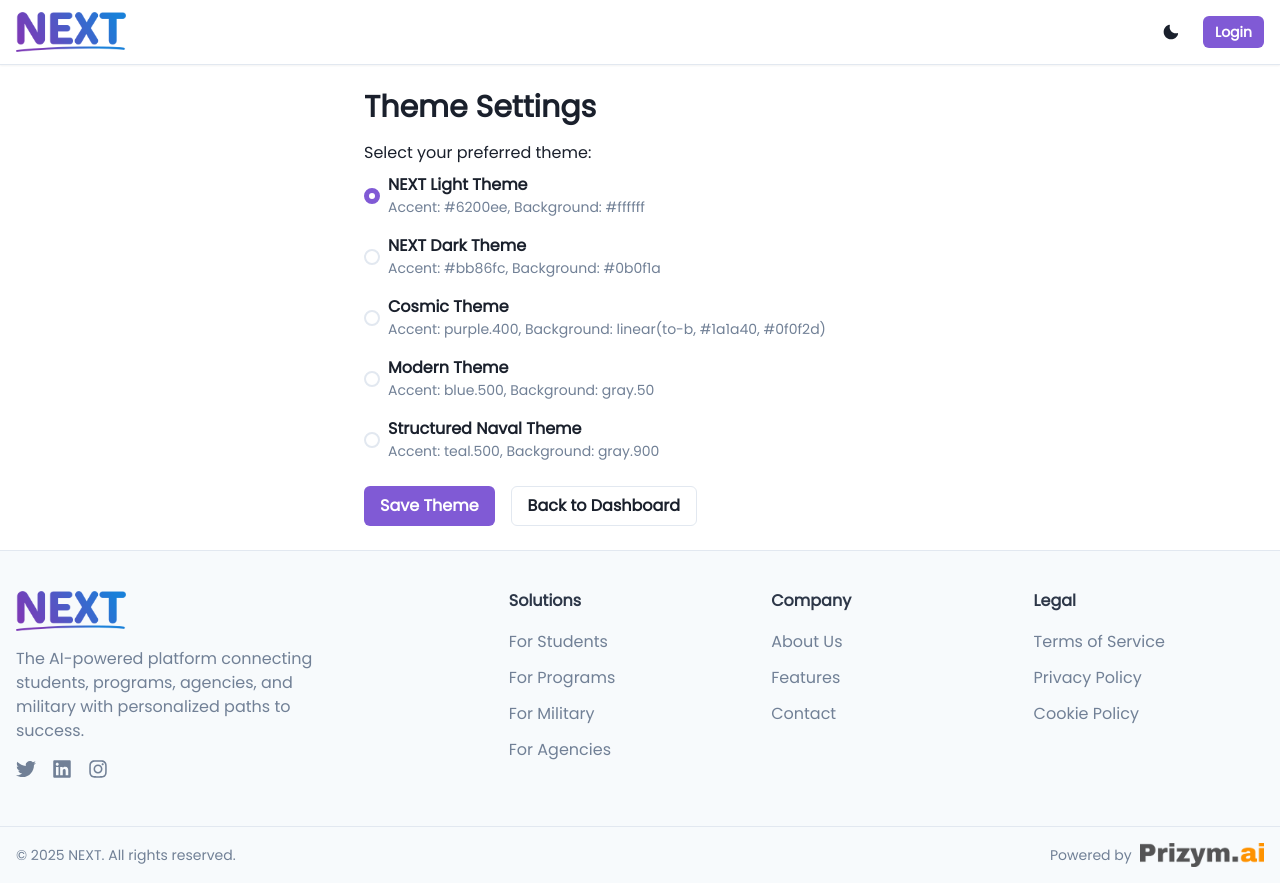
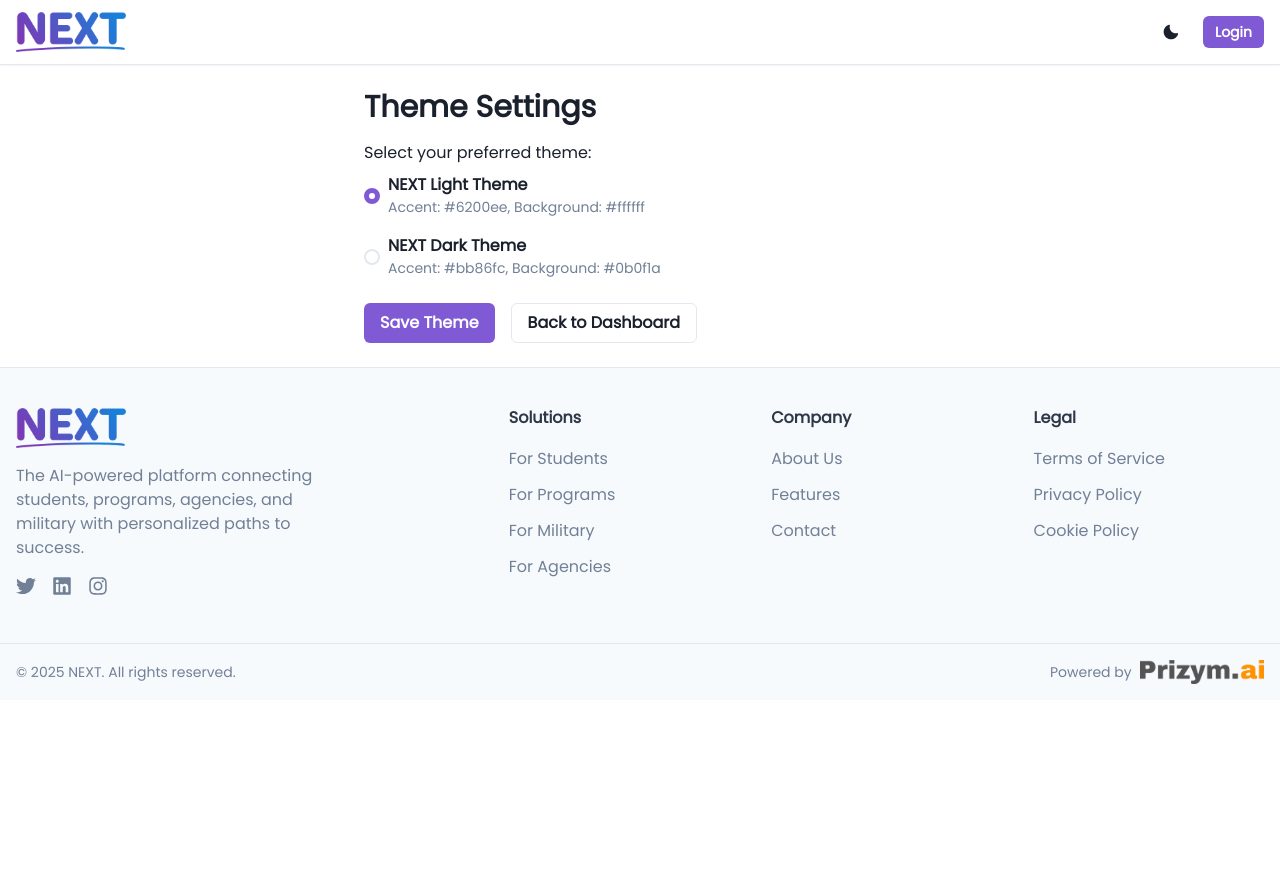
Before and after one commit to toddleb/NEXTforAll, a Next.js app: page /settings in a window 1280 px wide. After the commit the page ends 800 px from the top, so only its background shows below. Built offline with nearby package versions, Linux system fonts and the light colour scheme.

Commit message:
Fix theme system type errors

```diff
--- a/lib/ThemeContext.tsx
+++ b/lib/ThemeContext.tsx
@@ -1,50 +1,36 @@
+// lib/ThemeContext.tsx
 import React, { createContext, useContext, useState, useEffect } from 'react';
+import { chakraThemes } from '@/theme';
+import { ThemeId } from '@/theme/themes';
 
-interface ThemeContextType {
-  theme: 'light' | 'nextDark';
-  setTheme: (theme: 'light' | 'nextDark') => void;
-  toggleTheme: () => void;
-}
+type ThemeContextType = {
+  theme: ThemeId;
+  setTheme: (theme: ThemeId) => void;
+};
 
 const ThemeContext = createContext<ThemeContextType>({
   theme: 'light',
   setTheme: () => {},
-  toggleTheme: () => {},
 });
 
-export const useTheme = () => useContext(ThemeContext);
+export const ThemeProvider: React.FC<{ children: React.ReactNode }> = ({ children }) => {
+  const [theme, setTheme] = useState<ThemeId>('light');
 
-export const ThemeProvider: React.FC<{ children: React.ReactNode }> = ({ children }) => {
-  const [theme, setThemeState] = useState<'light' | 'nextDark'>('light');
-
+  // Load theme from localStorage on client-side
   useEffect(() => {
-    const savedTheme = localStorage.getItem('theme') as 'light' | 'nextDark' | null;
-    if (savedTheme && (savedTheme === 'light' || savedTheme === 'nextDark')) {
-      setThemeState(savedTheme);
+    if (typeof window !== 'undefined') {
+      const storedTheme = localStorage.getItem('star-theme') as ThemeId | null;
+      if (storedTheme === 'light' || storedTheme === 'nextDark') {
+        setTheme(storedTheme);
+      }
     }
   }, []);
 
-  useEffect(() => {
-    localStorage.setItem('theme', theme);
-  }, [theme]);
-
-  const setTheme = (newTheme: 'light' | 'nextDark') => {
-    setThemeState(newTheme);
-  };
-
-  const toggleTheme = () => {
-    setThemeState(prevTheme => (prevTheme === 'light' ? 'nextDark' : 'light'));
-  };
-
-  const contextValue: ThemeContextType = {
-    theme,
-    setTheme,
-    toggleTheme,
-  };
-
   return (
-    <ThemeContext.Provider value={contextValue}>
+    <ThemeContext.Provider value={{ theme, setTheme }}>
       {children}
     </ThemeContext.Provider>
   );
 };
+
+export const useTheme = () => useContext(ThemeContext);
--- a/theme/themes.ts
+++ b/theme/themes.ts
@@ -23,41 +23,7 @@ export const THEMES = {
     cardBg: '#1c1f2e',
     headingFont: 'Inter, sans-serif',
     bodyFont: 'Inter, sans-serif',
-  },
-
-  // Keeping existing if you want legacy options too
-  cosmic: {
-    id: 'cosmic',
-    label: 'Cosmic Theme',
-    accentColor: 'purple.400',
-    bgGradient: 'linear(to-b, #1a1a40, #0f0f2d)',
-    textColor: 'whiteAlpha.900',
-    cardBg: 'gray.700',
-    headingFont: 'heading',
-    bodyFont: 'body',
-  },
-
-  modern: {
-    id: 'modern',
-    label: 'Modern Theme',
-    accentColor: 'blue.500',
-    bg: 'gray.50',
-    textColor: 'gray.800',
-    cardBg: 'white',
-    headingFont: 'heading',
-    bodyFont: 'body',
-  },
-
-  naval: {
-    id: 'naval',
-    label: 'Structured Naval Theme',
-    accentColor: 'teal.500',
-    bg: 'gray.900',
-    textColor: 'whiteAlpha.800',
-    cardBg: 'gray.800',
-    headingFont: 'mono',
-    bodyFont: 'mono',
-  },
+  }
 };
 
 export type ThemeId = keyof typeof THEMES;
```
